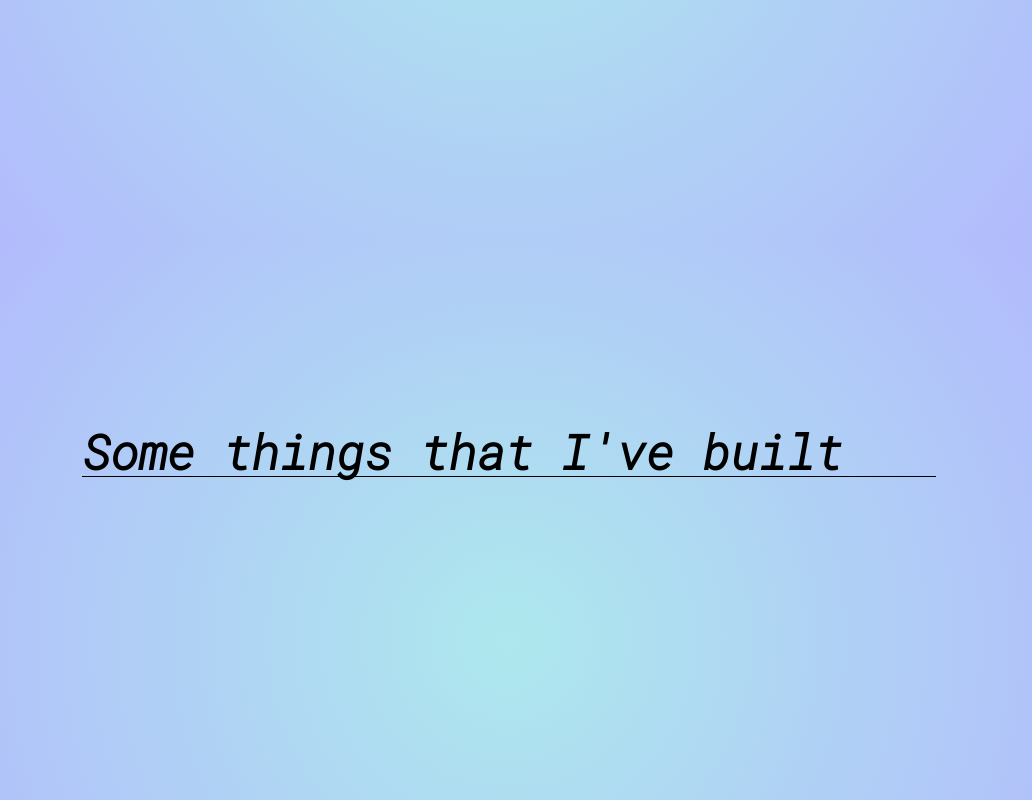
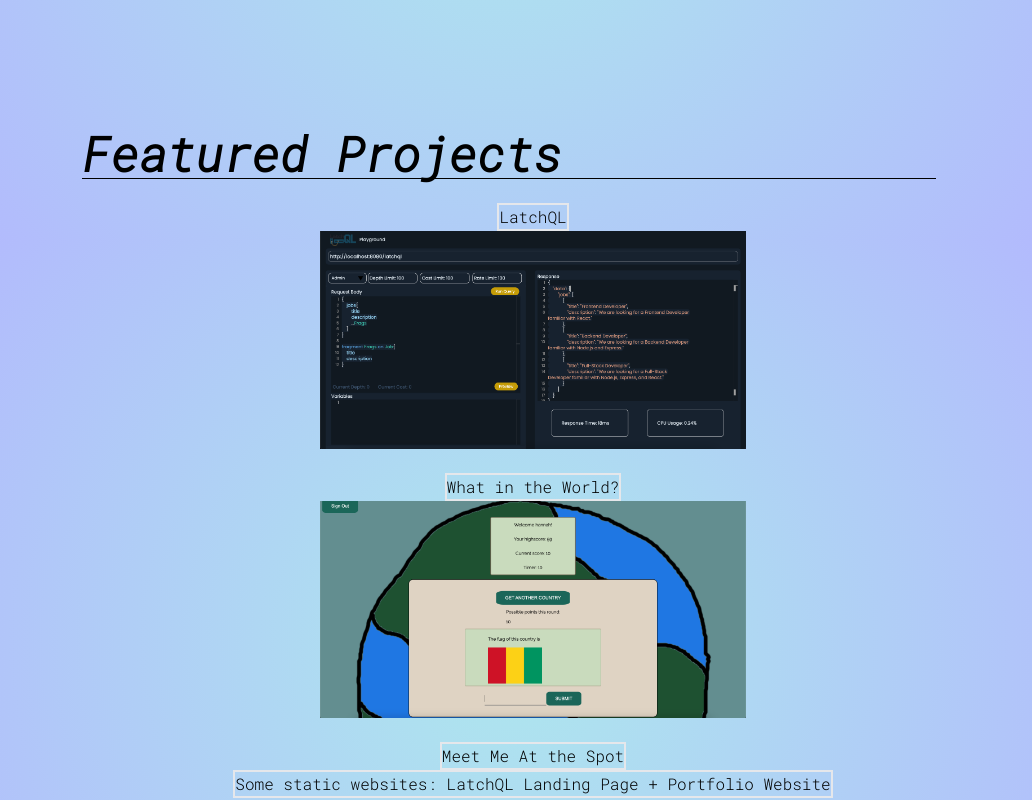
Before and after one commit to hbernie/personal-website, a React (Vite) app in the folder portfolio/: page / in a window 1280 px wide. Shown: the part 1360-2160 px from the top of the page, without its empty margins (131-1163 px from the left). Built offline with nearby package versions, Linux system fonts and the light colour scheme; a web font is replaced by a local one.

Commit message:
projects outline. need updated projects and screenshots

```diff
--- a/portfolio/src/components/Contact.tsx
+++ b/portfolio/src/components/Contact.tsx
@@ -25,7 +25,7 @@ export default function Contact(){
         <br></br>
         <div className='flex flex-row space-x-6'>
           <a href='https://github.com/hbernie' target="_blank"><img src={github}></img></a>
-          <a href='mailto:hbern00@gmail.com' target="_blank"><img src={email}></img></a>
+          <a href='mailto:hbern00@gmail.com'><img src={email}></img></a>
           <a href='https://www.linkedin.com/in/bernstein-hannah/' target="_blank"><img src={linkedin}></img></a>
         </div>
       </div>
--- a/portfolio/src/components/Projects.tsx
+++ b/portfolio/src/components/Projects.tsx
@@ -1,5 +1,7 @@
 import { Element } from 'react-scroll';
 import { useInView } from 'react-intersection-observer';
+import latchql from '../assets/latchql.png';
+import trivia from '../assets/trivia.png';
 
 export default function Projects(){
 
@@ -10,12 +12,26 @@ export default function Projects(){
 
   return(
     <Element name="projects">
-     <div ref={ref} className={`flex flex-row justify-center items-center h-screen space-x-12 ${inView ? 'opacity-100 fadeinfast' : 'opacity-0'}`}>
+     <div ref={ref} className={`flex flex-col justify-center items-center h-screen space-x-12 ${inView ? 'opacity-100 fadeinfast' : 'opacity-0'}`}>
       <div className='flex flex-col w-2/3'>
-        <h2 className='font-bold italic text-5xl'>Some things that I've built</h2>
+        <h2 className='font-bold italic text-5xl'>Featured Projects</h2>
         <hr className='border-1 border-black'></hr>
         <br></br>
       </div>
+
+        <h2 className='border-2'>LatchQL</h2>
+        <img src={latchql} className='w-1/3 h-auto'></img>
+
+        <br></br>
+
+      <h2 className='border-2'>What in the World?</h2>
+      <img src={trivia} className='w-1/3 h-auto'></img>
+
+      <br></br>
+
+      <h2 className='border-2'>Meet Me At the Spot</h2>
+
+      <h2 className='border-2'>Some static websites: LatchQL Landing Page + Portfolio Website</h2>
       </div>
     </Element>
   )
```
Also changed, not shown: portfolio/src/assets/latchql.png (added), portfolio/src/assets/trivia.png (added).
